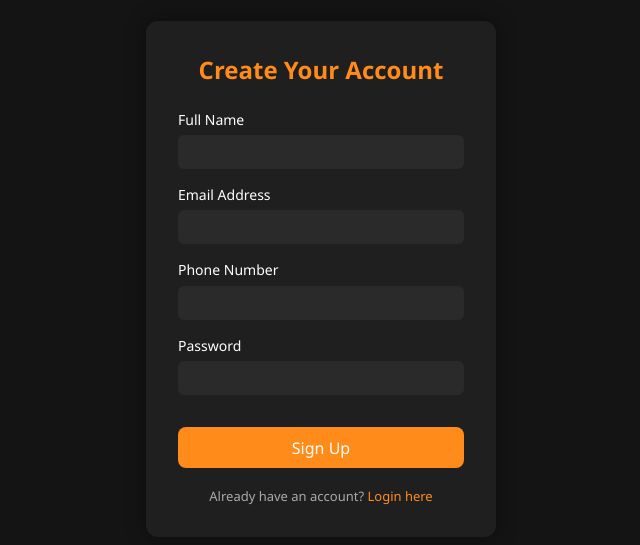
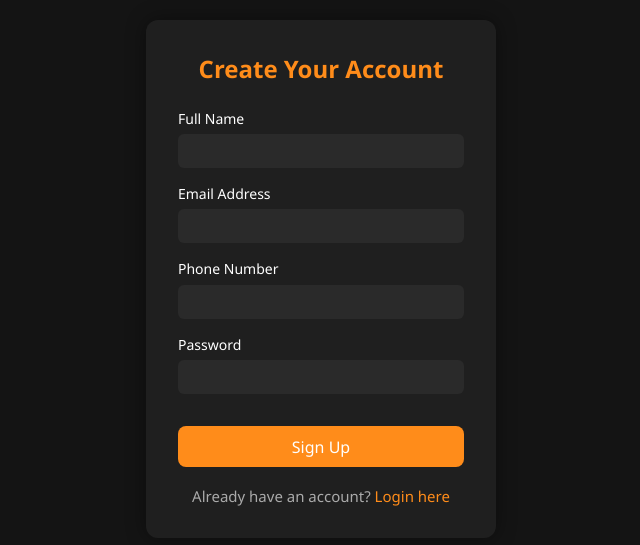
Before and after one commit to sal12321/Music-Player, a plain HTML site: page signup.html in a window 1280 px wide. Shown: the part 121-666 px from the top of the page, without its empty margins (319-959 px from the left). Drawn offline with Linux system fonts and the light colour scheme.

Commit message:
Update signupCss.css
adjusting the style

```diff
--- a/CSS/signupCss.css
+++ b/CSS/signupCss.css
@@ -66,7 +66,7 @@
 
     .login-link {
       text-align: center;
-      font-size: 13px;
+      font-size: 15px;
       margin-top: 1.2rem;
       color: #aaa;
     }
@@ -74,7 +74,7 @@
     .login-link a {
       color: #ff8c1a;
       text-decoration: none;
-      font-weight: 500;
+      font-weight: 510;
     }
 
     .login-link a:hover {
```
